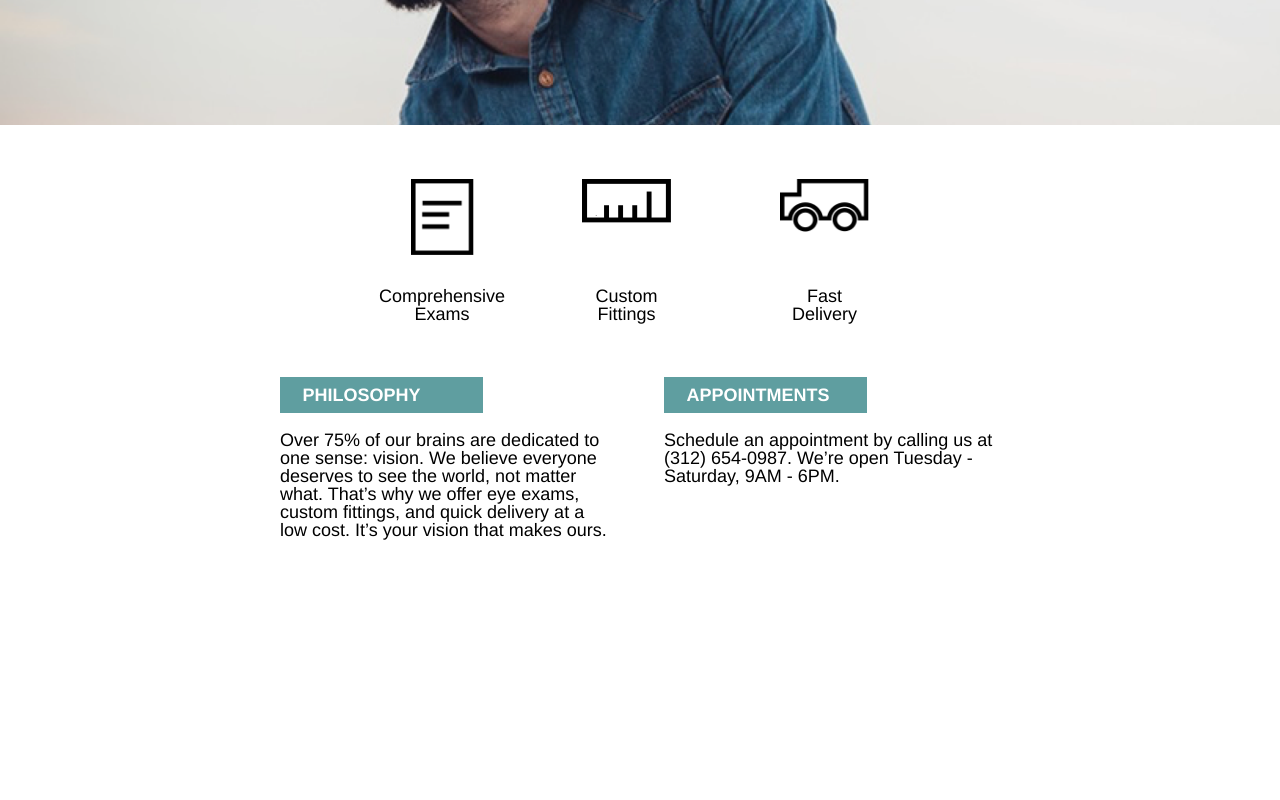
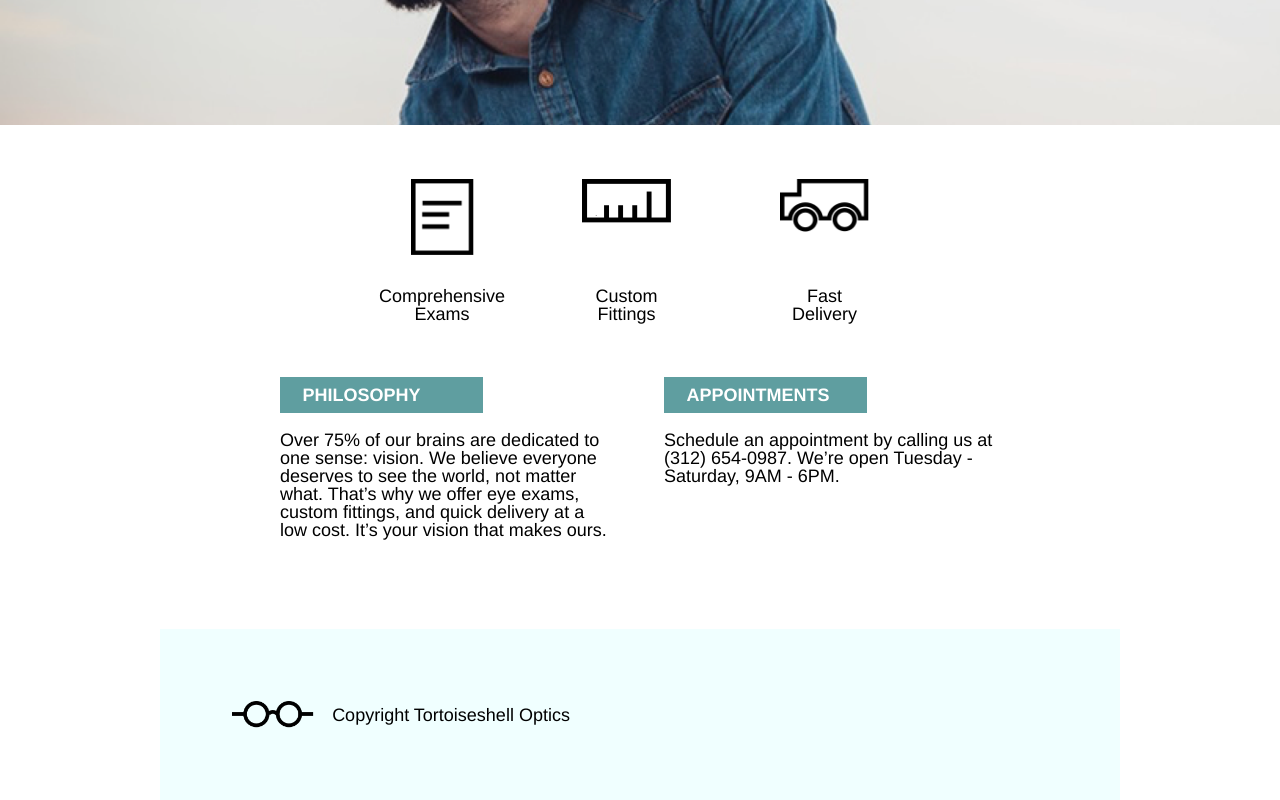
Before and after one commit to Doe85/Tortoiseshell_Optics, a plain HTML site: page index.html in a window 1280 px wide. Shown: the part 415-1215 px from the top of the page. Before the commit the page ends 955 px from the top, so only its background shows below. Drawn offline with Linux system fonts and the light colour scheme.

Commit message:
Desktop version finished.

```diff
--- a/Resources/CSS/style.css
+++ b/Resources/CSS/style.css
@@ -164,3 +164,33 @@ nav {
 #philosophy {
   margin-right: 5%;
 }
+
+/* Footer Section */
+
+.footer {
+  display: flex;
+  flex-wrap: wrap;
+  justify-content: flex-start;
+  align-items: center;
+  background-color: azure;
+  margin-top: 5rem;
+}
+
+#logo {
+  display: flex;
+  flex-flow: wrap;
+  align-items: center;
+}
+
+#logo img {
+  height: 1.5rem;
+  width: auto;
+  padding-right: 1rem;
+  padding-top: 4rem;
+  padding-left: 4rem;
+  padding-bottom: 4rem;
+}
+
+#logo span {
+  color: black;
+}
--- a/index.html
+++ b/index.html
@@ -18,7 +18,7 @@
           <nav>
 
             <div class="logo">
-              <img src="./resources/logo-white.png" alt="logo white">
+              <img src="./resources/logo-white.png" alt="Logo White">
               <span>Tortoiseshell Optics</span>
             </div>
 
@@ -80,6 +80,20 @@
         </div>
       </div>
 
+<!-- Section Footer -->
+      <footer>
+        <div class="container">
+          <div class="footer">
+
+            <div id="logo">
+              <img src="./resources/logo-black.png" alt="Logo Black">
+              <span>Copyright Tortoiseshell Optics</span>
+            </div>
+
+          </div>
+        </div>
+      </footer>
+
 
     </page>
 
```
